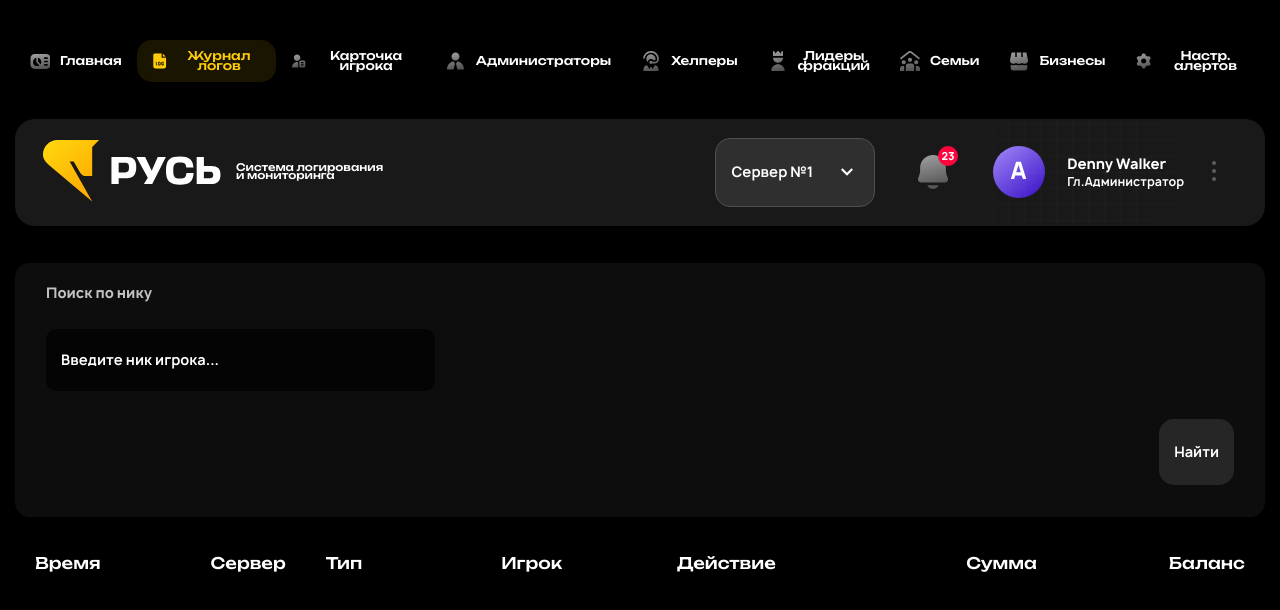
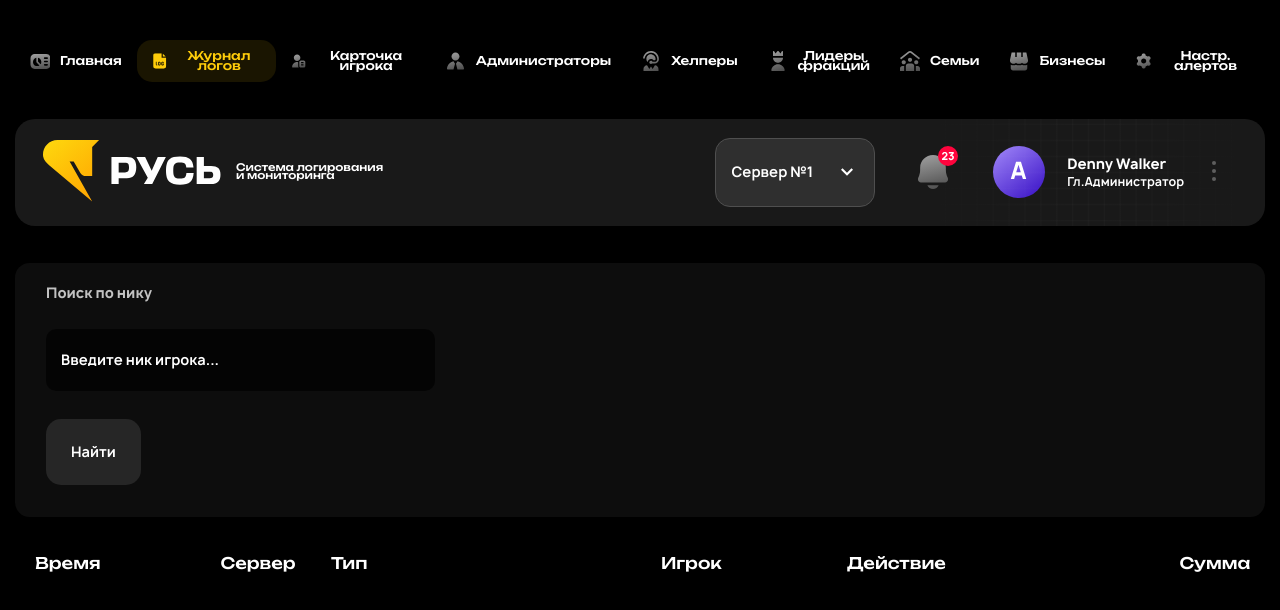
Before and after one commit to MaximMarin2233/RussiaLogging, a Next.js app: page /logs in a window 1280 px wide. Shown: the top 610 px of the page. Built offline with nearby package versions, Linux system fonts and the light colour scheme.

Commit message:
logs page refactoring styles for adaptive, add styles for server column

```diff
--- a/src/app/globals.scss
+++ b/src/app/globals.scss
@@ -64,7 +64,7 @@ html {
 
 body {
   margin: 0;
-  min-width: 768px;
+  min-width: 320px;
   font-size: 16px;
   background-color: #000;
   color: #fff;
--- a/src/app/logs/sections/Logs/Logs.module.scss
+++ b/src/app/logs/sections/Logs/Logs.module.scss
@@ -1,7 +1,7 @@
 .logs {
   padding: 37px 0 227px;
 
-  --row-val: 1fr 0.4fr 1fr 1fr 1.6fr 1fr 1fr;
+  --row-val: 150px 66px 290px 146px 270px 116px 123px;
 
   &__filters-wrapper {
     display: flex;
@@ -158,13 +158,13 @@
     font-weight: 700;
     font-size: 14px;
     color: #FFFFFF;
-    padding: 25px 15px;
+    padding: 25px;
     background-color: rgba(255, 255, 255, 0.1);
     border-radius: 15px;
+  }
 
-    &:last-child {
-      margin-left: auto;
-    }
+  &__filters-table-wrapper {
+    overflow-x: auto;
   }
 
   &__filters-table {
@@ -172,6 +172,10 @@
     flex-direction: column;
     gap: 15px;
     margin-bottom: 34px;
+
+    &--logs {
+      width: 1440px;
+    }
   }
 
   &__filters-table-header {
@@ -195,6 +199,11 @@
     padding: 17px 20px;
     align-items: center;
     gap: 40px;
+
+    >* {
+      overflow: hidden;
+      text-overflow: ellipsis;
+    }
   }
 
   &__filters-table-column {
@@ -235,6 +244,36 @@
     &--active {
       color: #000000;
       background-color: #FFFFFF;
+    }
+  }
+
+  &__filters-table-server {
+    display: flex;
+    align-items: center;
+    justify-content: center;
+    width: 40px;
+    height: 41px;
+    border-radius: 10px;
+    border: 1px solid rgba(255, 255, 255, 0.1);
+
+    &--orange {
+      background: linear-gradient(141.28deg, #F6BC82 5.93%, #C94718 91.7%);
+    }
+
+    &--blue {
+      background: linear-gradient(141.28deg, #9C82F6 5.93%, #3F18C9 91.7%);
+    }
+
+    &--green {
+      background: linear-gradient(141.28deg, #53D58E 5.93%, #00713C 91.7%);
+    }
+
+    &--red {
+      background: linear-gradient(141.28deg, #F68282 5.93%, #C91818 91.7%);
+    }
+
+    &--sky {
+      background: linear-gradient(141.28deg, #3CBEFF 5.93%, #187FC9 91.7%);
     }
   }
 
--- a/src/app/logs/sections/Logs/Logs.tsx
+++ b/src/app/logs/sections/Logs/Logs.tsx
@@ -85,7 +85,8 @@ export default function Logs() {
           </div>
         </div>
 
-        <div className={styles['logs__filters-table']}>
+        <div className={styles['logs__filters-table-wrapper']}>
+          <div className={`${styles['logs__filters-table']} ${styles['logs__filters-table--logs']}`}>
             <div className={styles['logs__filters-table-header']}>
               <div>Время</div>
               <div className={styles['logs__column-center']}>Сервер</div>
@@ -103,7 +104,17 @@ export default function Logs() {
 
                 <div>{log.time}</div>
 
-              <div className={styles['logs__column-center']}>
+                <div
+                  className={`
+                  ${styles['logs__column-center']}
+                  ${styles['logs__filters-table-server']}
+                  ${log.server === 1 ? styles['logs__filters-table-server--orange'] : ''}
+                  ${log.server === 2 ? styles['logs__filters-table-server--blue'] : ''}
+                  ${log.server === 3 ? styles['logs__filters-table-server--green'] : ''}
+                  ${log.server === 4 ? styles['logs__filters-table-server--red'] : ''}
+                  ${log.server === 5 ? styles['logs__filters-table-server--sky'] : ''}
+                `}
+                >
                   {log.server ?? '-'}
                 </div>
 
@@ -125,6 +136,7 @@ export default function Logs() {
 
               </div>
             ))}
+          </div>
         </div>
 
         {pages > 1 && (
```
Lines whose indentation alone changed are shown as unchanged.
